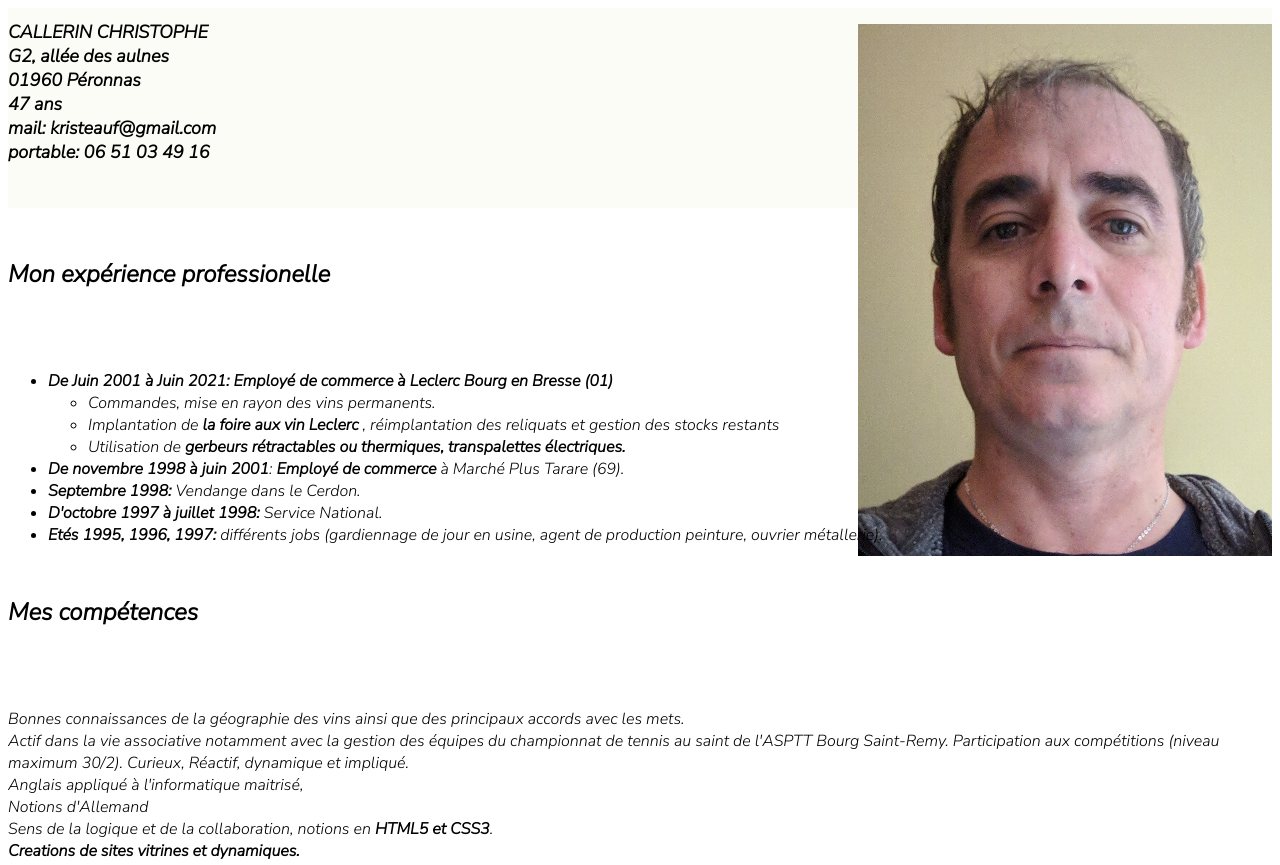
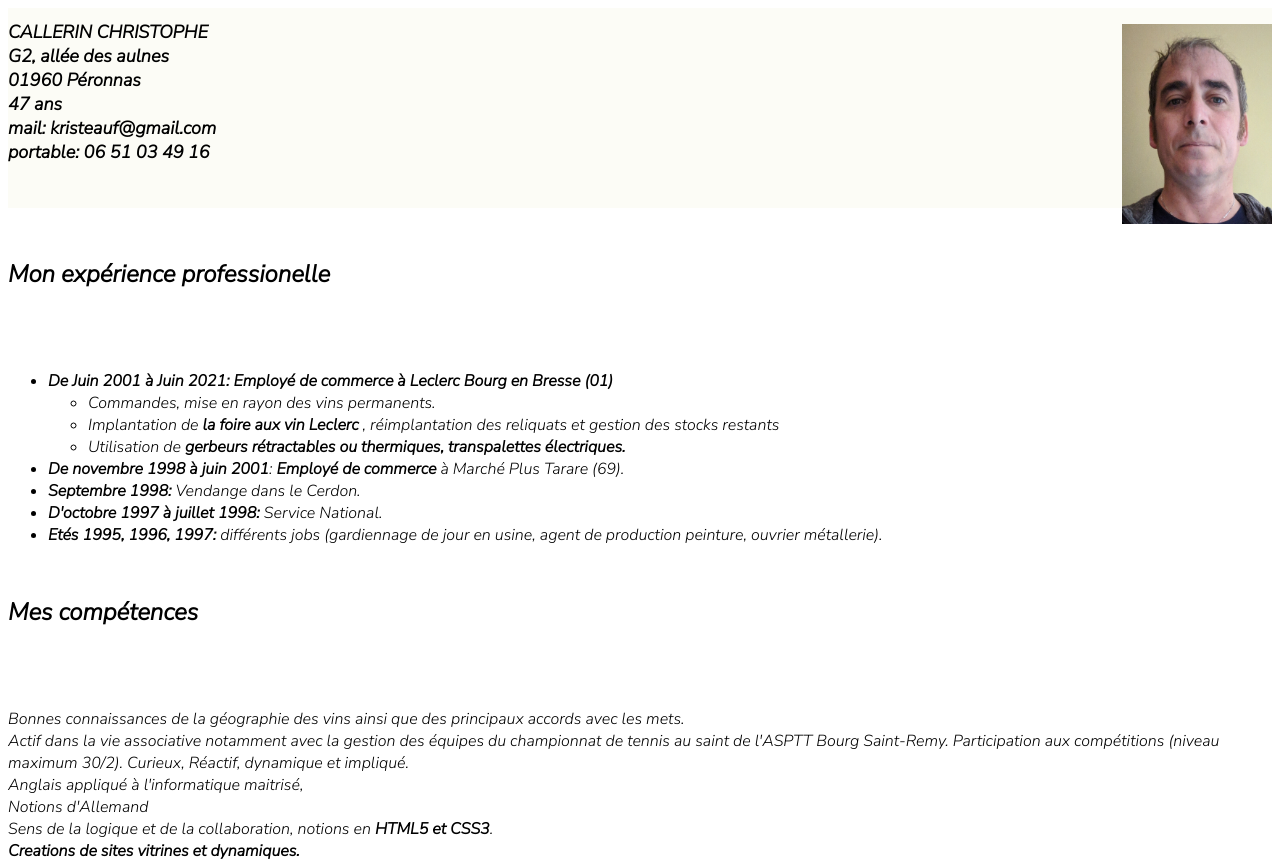
Before and after one commit to Kristeauf/cv, a plain HTML site: page index.html in a window 1280 px wide. Shown: the top 865 px of the page. Drawn offline with Linux system fonts and the light colour scheme.

Commit message:
modif taille photo

```diff
--- a/style.css
+++ b/style.css
@@ -41,3 +41,7 @@ footer{
   display: flex;
   justify-content: space-around;
 }
+img{
+  width:150px;
+  height: 200px;
+}
```
